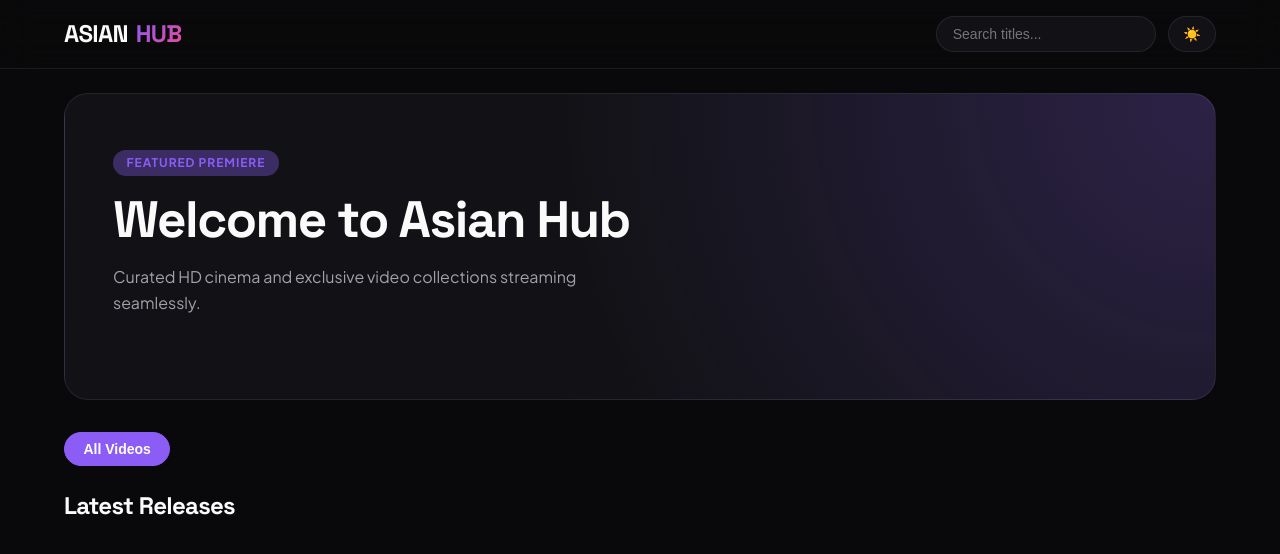
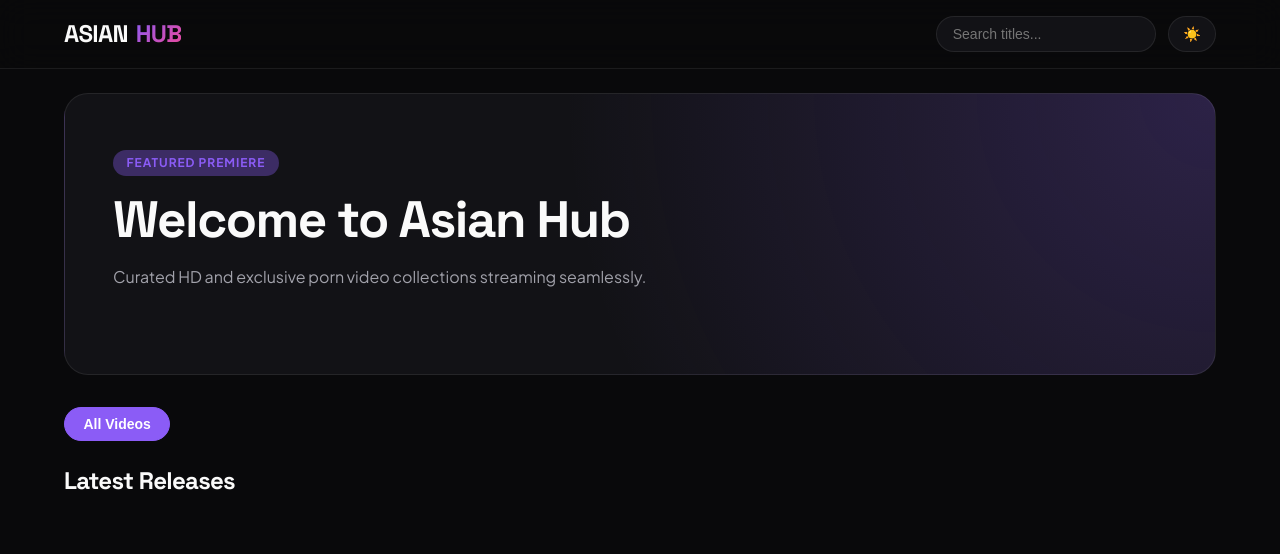
Before and after one commit to dc-sites/b, a plain HTML site: page index.html in a window 1280 px wide. Drawn offline with Linux system fonts and the light colour scheme; no server answers.

Commit message:
Update index.html

```diff
--- a/index.html
+++ b/index.html
@@ -22,7 +22,7 @@
   <section class="hero" id="heroSection">
     <span class="hero-badge" id="heroCollection">Featured Premiere</span>
     <h1 id="heroTitle">Welcome to Asian Hub</h1>
-    <p id="heroDesc">Curated HD cinema and exclusive video collections streaming seamlessly.</p>
+    <p id="heroDesc">Curated HD and exclusive porn video collections streaming seamlessly.</p>
     <button class="btn-primary" id="heroPlayBtn" style="display:none;">▶ Watch Now</button>
   </section>
 
```
